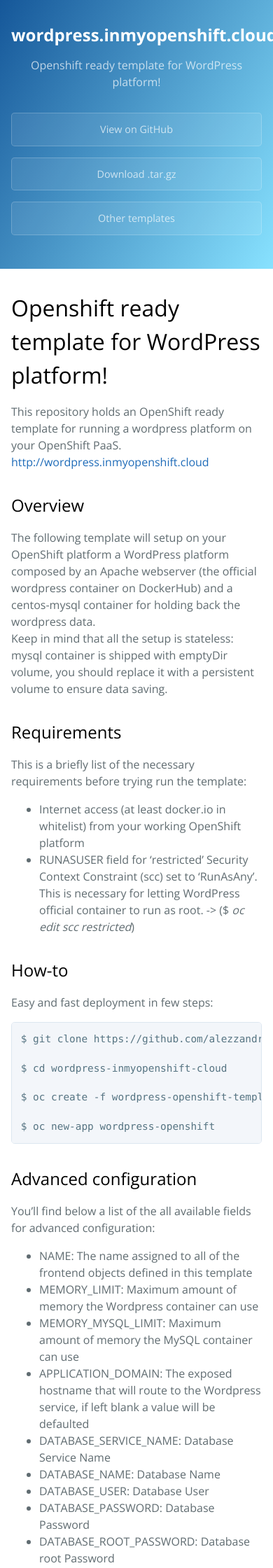
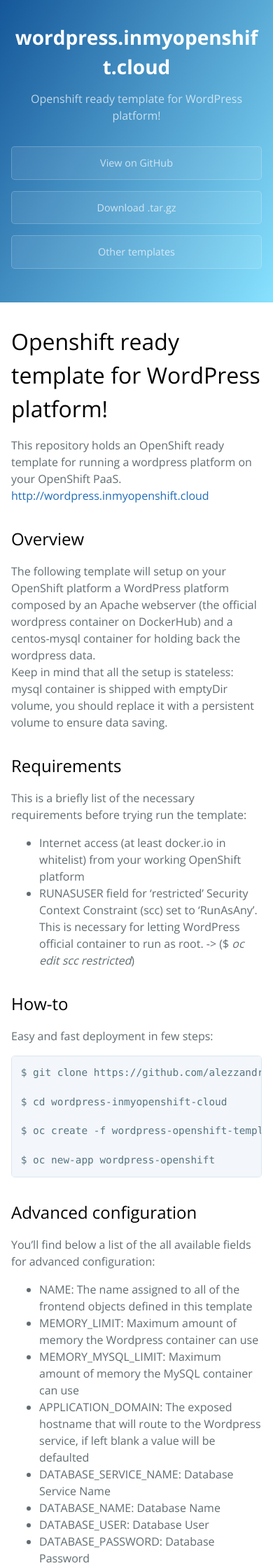
Before and after one commit to alezzandro/wordpress-inmyopenshift-cloud, a Jekyll site: the page built from docs/index.md, in a window 390 px wide. Shown: the top 2240 px of the page at 70% size. Built offline with Jekyll 4.4.1, drawn with Linux system fonts in a browser that asks for light colours; the list of posts is cut into pages by our own code.

Commit message:
Changes to css/cayman.css

```diff
--- a/docs/css/cayman.css
+++ b/docs/css/cayman.css
@@ -75,7 +75,7 @@
       font-size: 2.25rem; } }
   @media screen and (max-width: 42em) {
     .project-name {
-      font-size: 1.5rem; } }
+      font-size: 1.75rem; word-wrap: break-word; } }
 
 .project-tagline {
   margin-bottom: 2rem;
```
Also changed, not shown: 1 other file.
